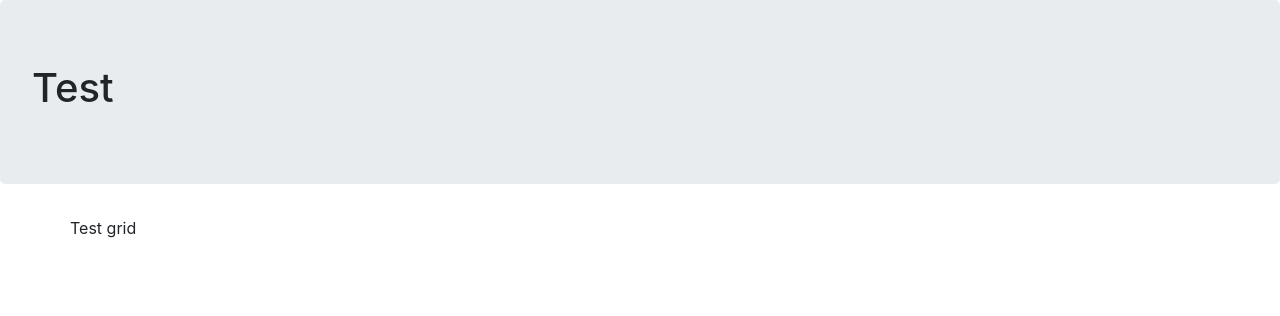
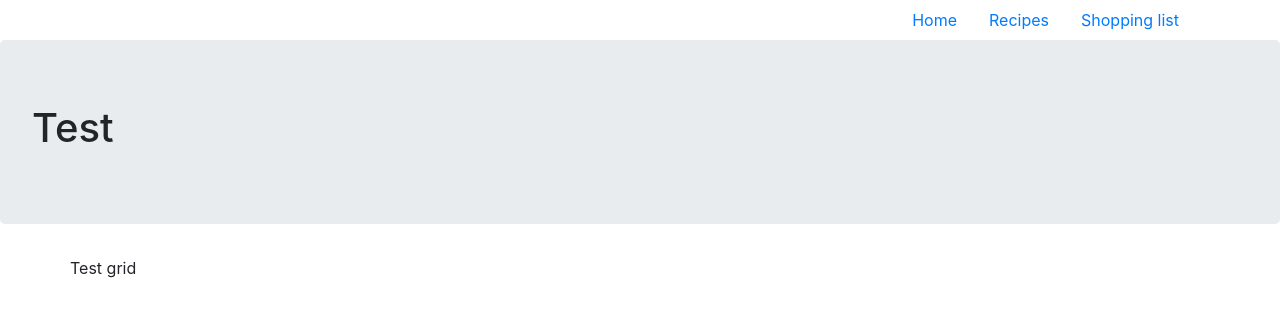
Before and after one commit to thibaultKartable/cookApp, an Angular app: page / in a window 1280 px wide. Shown: the top 316 px of the page. Built offline with nearby package versions, Linux system fonts and the light colour scheme.

Commit message:
Adding header component

```diff
--- a/src/app/app.component.html
+++ b/src/app/app.component.html
@@ -1,3 +1,5 @@
+<app-header></app-header>
+
 <div class="jumbotron">
   <h1>Test</h1>
 </div>
--- a/src/app/app.module.ts
+++ b/src/app/app.module.ts
@@ -3,11 +3,13 @@ import { NgModule } from '@angular/core';
 
 
 import { AppComponent } from './app.component';
+import { HeaderComponent } from './header/header.component';
 
 
 @NgModule({
   declarations: [
-    AppComponent
+    AppComponent,
+    HeaderComponent
   ],
   imports: [
     BrowserModule
--- /dev/null
+++ b/src/app/header/header.component.html
@@ -0,0 +1,9 @@
+<header>
+<div class="container">
+  <nav class="nav justify-content-end">
+    <a href="" class="nav-link active">Home</a>
+    <a href="" class="nav-link">Recipes</a>
+    <a href="" class="nav-link">Shopping list</a>
+  </nav>
+</div>
+</header>
--- /dev/null
+++ b/src/app/header/header.component.ts
@@ -0,0 +1,15 @@
+import { Component, OnInit } from '@angular/core';
+
+@Component({
+  selector: 'app-header',
+  templateUrl: './header.component.html',
+  styleUrls: ['./header.component.css']
+})
+export class HeaderComponent implements OnInit {
+
+  constructor() { }
+
+  ngOnInit() {
+  }
+
+}
```
Also changed, not shown: src/app/header/header.component.css (added), 1 other file (tests, documents, lock files or other folders).
